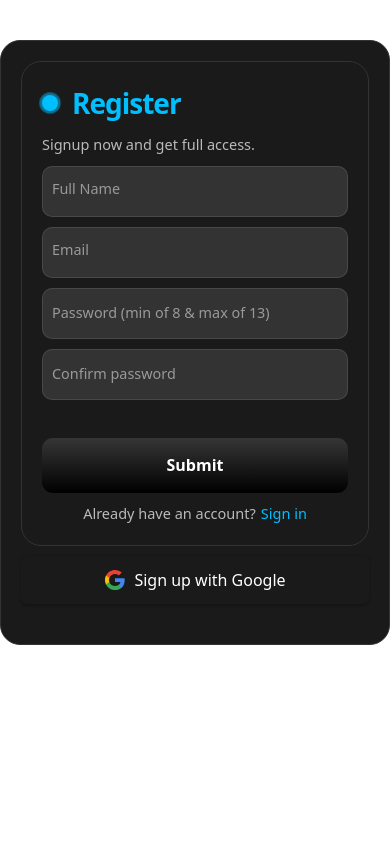
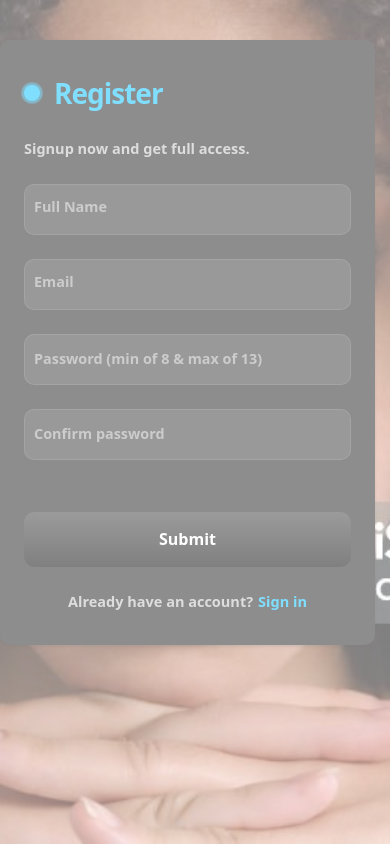
Before and after one commit to Tolexy95/skincare-product, a Next.js app: page /signUp in a window 390 px wide. Built offline with nearby package versions, Linux system fonts and the light colour scheme; no server answers.

Commit message:
The Landing page done

```diff
--- a/app/components/BannerComponent.jsx
+++ b/app/components/BannerComponent.jsx
@@ -39,10 +39,10 @@ const BannerComponent = ({ heroBanner }) => {
             backgroundRepeat: 'no-repeat',
           }}
         >
-          <div className="text-center max-w-sm mx-auto py-14">
+          {/* <div className="text-center max-w-sm mx-auto py-14 bgNav">
             <h3 className="text-2xl textSmall">{smallText}</h3>
             <p className="text-xl mt-5">{largeText2}</p>
-          </div>
+          </div> */}
         </div>
         </div>
 
@@ -57,10 +57,10 @@ const BannerComponent = ({ heroBanner }) => {
             backgroundRepeat: 'no-repeat',
           }}
         >
-          <div className="text-center max-w-sm mx-auto py-14">
+          {/* <div className="text-center max-w-sm mx-auto py-14">
             <h3 className="text-2xl textSmall">Static Heading for Slide 2</h3>
             <p className="text-xl mt-5">Static Content for Slide 2</p>
-          </div>
+          </div> */}
         </div>
         </div>
       </Slider>
--- a/app/components/ProductDisplay.jsx
+++ b/app/components/ProductDisplay.jsx
@@ -64,7 +64,7 @@ export function ProductDisplay({ products }) {
                 className="border border-gray-100 py-1 px-1"
                 // onClick={() =>addToCart(product, quantity)}
               >
-                ADD TO CART
+                  VIEW MORE
               </button>
             </div>
           </div>
--- a/app/components/ProductGrid.jsx
+++ b/app/components/ProductGrid.jsx
@@ -56,21 +56,16 @@ export function ProductGrid({ products }) {
               </h3>
               <p className="mt-2 font-medium text-xl">{formatAsNaira(product.price)}</p>
             </div>
-          </Link>
-          <div className="flex gap-6 items-center mt-4 sm:gap-3">
-            <div className="">
-
-            </div>
             <div className="">
               <button
                 type="button"
-                className="border border-gray-100 py-1 px-1 w-full"
-                // onClick={() =>addToCart(product, quantity)}
+                className="border border-gray-100 py-1 px-1 w-full mt-6"
+
               >
-                ADD TO CART
+                VIEW MORE
               </button>
             </div>
-          </div>
+          </Link>
         </div>
       ))}
     </div>
--- a/app/components/ProductInfo.jsx
+++ b/app/components/ProductInfo.jsx
@@ -2,13 +2,14 @@
 import { useState, useEffect } from "react"
 import { AiOutlineMinus, AiOutlinePlus, AiFillStar, AiOutlineStar } from 'react-icons/ai';
 import { useStateContext } from "@/context/CartProductContext";
-
+import { useAuth } from '@/context/AuthContext';
 
 export function ProductInfo({ product }) {
      const { decQty, incQty, quantity, addToCart} = useStateContext();
     const [showFullDescription, setShowFullDescription] = useState(false);
     const initialRatings = [0, 0, 0, 0, 0];
     const [ratings, setRatings] = useState(initialRatings);
+    const { isLoggedIn } = useAuth();
 
 
 
@@ -42,10 +43,17 @@ export function ProductInfo({ product }) {
     };
 
 
-    const handleBuyNow = () => {
-        window.location.href = '/checkout';
+    const handleBuyNow = (event) => {
+        event.preventDefault();
 
+    if (isLoggedIn) {
+      // User is logged in, navigate to the checkout page
+      window.location.href = "/checkout";
+    } else {
+      alert("You need to login to access this page.");
     }
+    }
+
 
 
     return (
--- a/app/components/RelatedProduct.jsx
+++ b/app/components/RelatedProduct.jsx
@@ -48,7 +48,7 @@ export function Relatedproduct({products }) {
                 type="button"
                 className="border border-gray-100 py-1 px-1"
               >
-                ADD TO CART
+                  VIEW MORE
               </button>
             </div>
           </div>
--- a/app/logout/page.js
+++ /dev/null
@@ -1,34 +0,0 @@
-"use client"
-
-import { useEffect } from 'react';
-import { useRouter } from 'next/navigation';
-import { useAuth } from '@/context/AuthContext';
-
-const LogOutPage = () => {
-  const router = useRouter();
-  const { signOutUser } = useAuth();
-
-  useEffect(() => {
-    // Perform the sign-out action
-    const signOut = async () => {
-      try {
-        await signOutUser();
-        // Redirect to the desired page after logout (e.g., the homepage)
-        router.push('/');
-      } catch (error) {
-        console.error('Error signing out:', error);
-      }
-    };
-
-    // Call the sign-out function
-    signOut();
-  }, [router, signOutUser]);
-
-  return <div>
-
-    Logging out...
-
-    </div>;
-};
-
-export default LogOutPage;
--- a/app/page.js
+++ b/app/page.js
@@ -6,24 +6,18 @@ import SideNav from "./components/SideNav";
 import InputComponent from "./components/InputComponent";
 import Navbar from "./components/Navbar";
 import Footer from "./components/Footer";
-import ProductSort from "./components/ProductSort";
 import WelcomeUser from "./components/welcome";
 
 
 export default async function Page({searchParams}) {
-  const { date = "desc", price, search } = searchParams
+  const { search } = searchParams
 
-  const priceOrder = price ? `|order(price ${price})` : ""
-
-  const dateOrder = date ? `|order( _createdAt ${date})` : ""
-
-  const order = `${priceOrder} ${dateOrder}`
   const productFilter = `_type == "product"`
   const searchFilter = search ? `&& name match "${search}"` : ""
   const filter = `*[${productFilter} ${searchFilter}]`
 
   const products = await client.fetch(
-    groq`${filter} ${order}{
+    groq`${filter} {
       _createdAt,
       name,
       brand,
@@ -46,17 +40,15 @@ export default async function Page({searchParams}) {
         <div className="w-1/3 sw:hidden">
           <InputComponent />
         </div>
-        <div className="absolute left-3/4 top-24">
+        <div className="absolute left-3/4 top-24 sm:left-1/4 sm:top-36">
           <WelcomeUser/>
         </div>
-        <div className="flex gap-7 sm:flex-col sm:mt-10">
+        <div className="flex gap-7 sm:flex-col sm:mt-24">
           <div> <SideNav /></div>
 
           <BannerComponent heroBanner={banner.length && banner[0]} />
         </div>
-        <div className=" mt-6 absolute leftSort"><ProductSort /></div>
-
-        <div className="mt-24 mb-80">
+        <div className="mt-12 mb-80">
 
           <ProductGrid products={products} />
         </div>
--- a/app/signIn/page.js
+++ b/app/signIn/page.js
@@ -63,12 +63,12 @@ const {signInEmail, resetPassword, signInWithGoogle} =useAuth()
     };
 
     return (
-        <section className="h-screen relative overflow-hidden">
-            <div className="signBackground absolute top-0 left-0 w-full h-full z-0">
-        <div className="flex justify-end">
+        <section className="h-screen relative overflow-hidden ">
+            <div className="signBackground absolute top-0 left-0 w-full h-full z-0 ">
+        <div className="flex justify-end sm:block">
             <div className="form-container mt-10 mr-32">
                 <div className="logo-container">
-                    Welcome Back!
+                    Welcome!
                 </div>
 
                 <div className="social-buttons">
--- a/app/signUp/page.js
+++ b/app/signUp/page.js
@@ -44,8 +44,10 @@ const{signUpWithEmailAndPassword} =useAuth()
   };
 
   return (
-    <section className="mt-10 max-w-lg m-auto form bgNav">
-      <form className="form" onSubmit={handleSignUp}>
+    <section className="h-screen relative overflow-hidden">
+      <div className="signBackground absolute top-0 left-0 w-full h-full z-0">
+      <div className="flex justify-end sm:block">
+      <form className="form mt-10 mr-32" onSubmit={handleSignUp}>
         <p className="title">Register</p>
         <p className="message">Signup now and get full access.</p>
 
@@ -123,7 +125,7 @@ const{signUpWithEmailAndPassword} =useAuth()
         </p>
       </form>
 
-      <div className="social-buttons">
+      {/* <div className="social-buttons">
         <button className="social-button google">
           <svg class="icon" viewBox="0 0 24 24">
             <path d="M22.56 12.25c0-.78-.07-1.53-.2-2.25H12v4.26h5.92c-.26 1.37-1.04 2.53-2.21 3.31v2.77h3.57c2.08-1.92 3.28-4.74 3.28-8.09z" fill="#4285F4"></path>
@@ -134,7 +136,8 @@ const{signUpWithEmailAndPassword} =useAuth()
           </svg>
           <span>Sign up with Google</span>
         </button>
-
+        </div> */}
+      </div>
       </div>
     </section>
   );
--- a/app/style/globals.css
+++ b/app/style/globals.css
@@ -182,12 +182,7 @@
  .bgNav {
    background-color: #464135;
  }
- .signBackground {
-  background-image: url('/signBackground.jpg');
-  background-size: cover;
-  background-repeat: no-repeat;
-  opacity: 0.5;
-}
+
  .loader {
    position: absolute;
    top: 50%;
@@ -394,14 +389,22 @@
    }
  }
 
+ .signBackground {
+  background-image: url('/signBackground.jpg');
+  background-size: cover;
+  background-repeat: no-repeat;
+  background-position: center;
+  opacity: 0.5;
+}
+
  .form-container {
-  width: 400px;
+  width: 430px;
   background-color: #1a1a1a;
   padding: 32px 24px;
   font-size: 1rem;
   font-weight: 600;
   font-family: inherit;
-  /* color: #212121; */
+  max-width: 100%;
   display: flex;
   flex-direction: column;
   gap: 24px;
@@ -409,6 +412,8 @@
   border-radius: 10px;
   box-shadow: 0px 0px 3px rgba(0, 0, 0, 0.084), 0px 2px 3px rgba(0, 0, 0, 0.168);
 }
+
+
 
 .form-container button:active {
   scale: 0.95;
--- a/app/style/signup.css
+++ b/app/style/signup.css
@@ -1,15 +1,25 @@
 .form {
-    display: flex;
-    flex-direction: column;
-    gap: 10px;
-    padding: 20px;
-    border-radius: 20px;
-    position: relative;
-    background-color: #1a1a1a;
-    color: #fff;
-    border: 1px solid #333;
+  width: 430px;
+  background-color: #1a1a1a;
+  padding: 32px 24px;
+  font-size: 1rem;
+  font-weight: 600;
+  font-family: inherit;
+  /* color: #212121; */
+  display: flex;
+  flex-direction: column;
+  gap: 24px;
+  box-sizing: border-box;
+  border-radius: 10px;
+  box-shadow: 0px 0px 3px rgba(0, 0, 0, 0.084), 0px 2px 3px rgba(0, 0, 0, 0.168);
   }
 
+  @media screen and (max-width:430px) {
+    .form{
+      width: 375px;
+    }
+
+  }
   .title {
     font-size: 28px;
     font-weight: 600;
```
